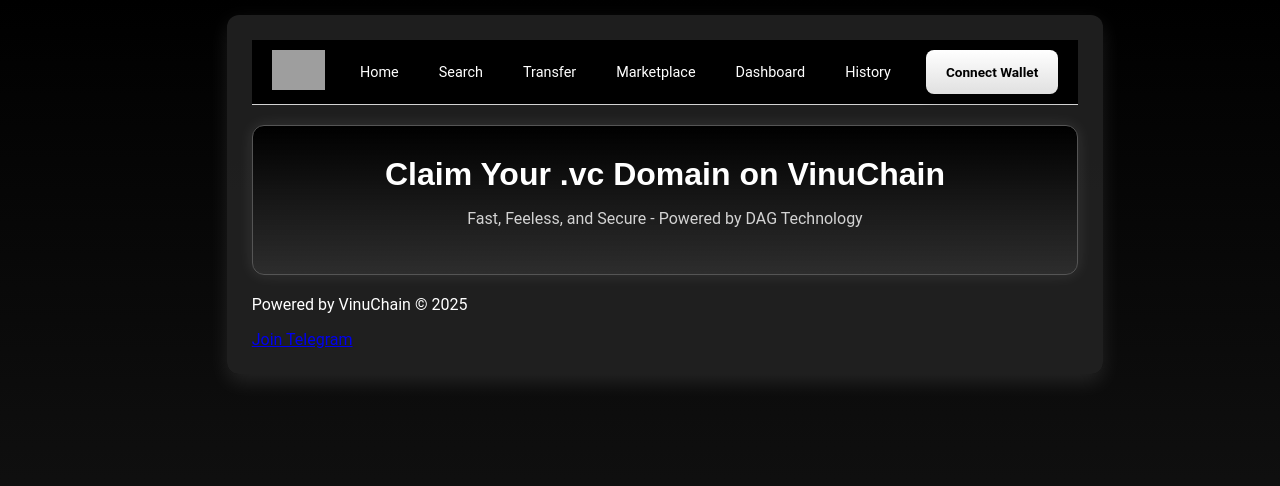
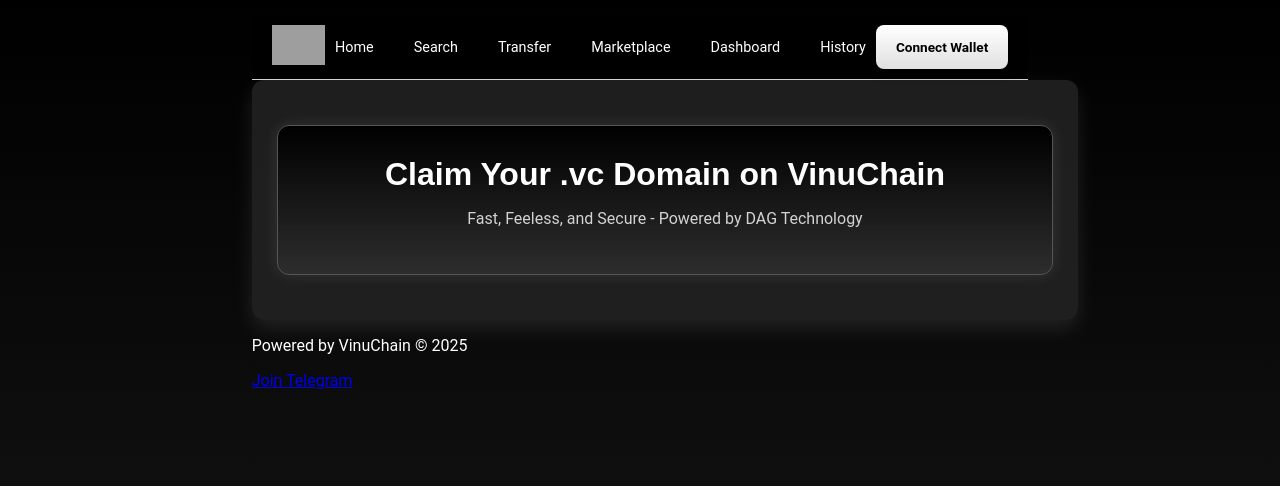
Before and after one commit to Vinuhub-vinuchain/Vinuhub-VNS, a React (Create React App) app: page / in a window 1280 px wide. Shown: the top 486 px of the page. Built offline with nearby package versions, Linux system fonts and the light colour scheme; grey boxes are pictures that could not be loaded.

Commit message:
Update App.tsx

```diff
--- a/src/App.tsx
+++ b/src/App.tsx
@@ -12,15 +12,14 @@
 import Dashboard from './pages/Dashboard';
 import History from './pages/History';
 import { WalletProvider } from './hooks/useWallet';
-import './styles/global.css'; // Your global styles
+import './styles/global.css';
 
 export default function App() {
   return (
     <WalletProvider>
       <Router>
-        <div className="container">
         <Header />
-          <main>
+        <main className="container">
           <Routes>
             <Route path="/" element={<Home />} />
             <Route path="/search" element={<Search />} />
@@ -32,7 +31,6 @@
           </Routes>
         </main>
         <Footer />
-        </div>
       </Router>
     </WalletProvider>
   );
```
Lines whose indentation alone changed are shown as unchanged.
